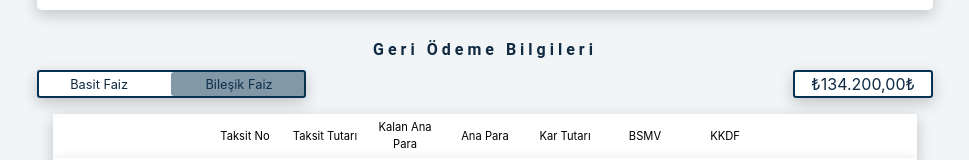
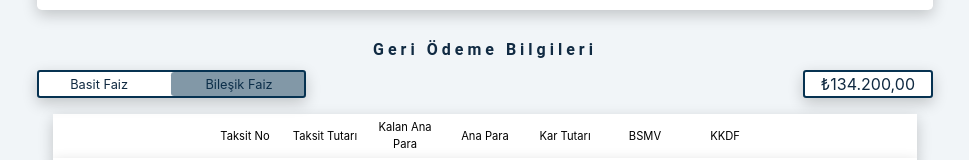
Before and after one commit to utkuzun/patika-fimple-cohort, a React (Create React App) app: page / in a window 1280 px wide. Both pictures are taken after a click on the button "Hesapla". Shown: the part 411-571 px from the top of the page, without its empty margins (155-1124 px from the left). Built offline with nearby package versions, Linux system fonts and the light colour scheme.

Commit message:
small fix

```diff
--- a/src/components/Payments.js
+++ b/src/components/Payments.js
@@ -33,7 +33,7 @@ const Payments = () => {
           <span>Basit Faiz</span>
           <span>Bileşik Faiz</span>
         </div>
-        <div className='total-amount'>{parsePayments(totalAmount)}&#8378;</div>
+        <div className='total-amount'>{parsePayments(totalAmount)}</div>
       </div>
       <table>
         <thead>
```
